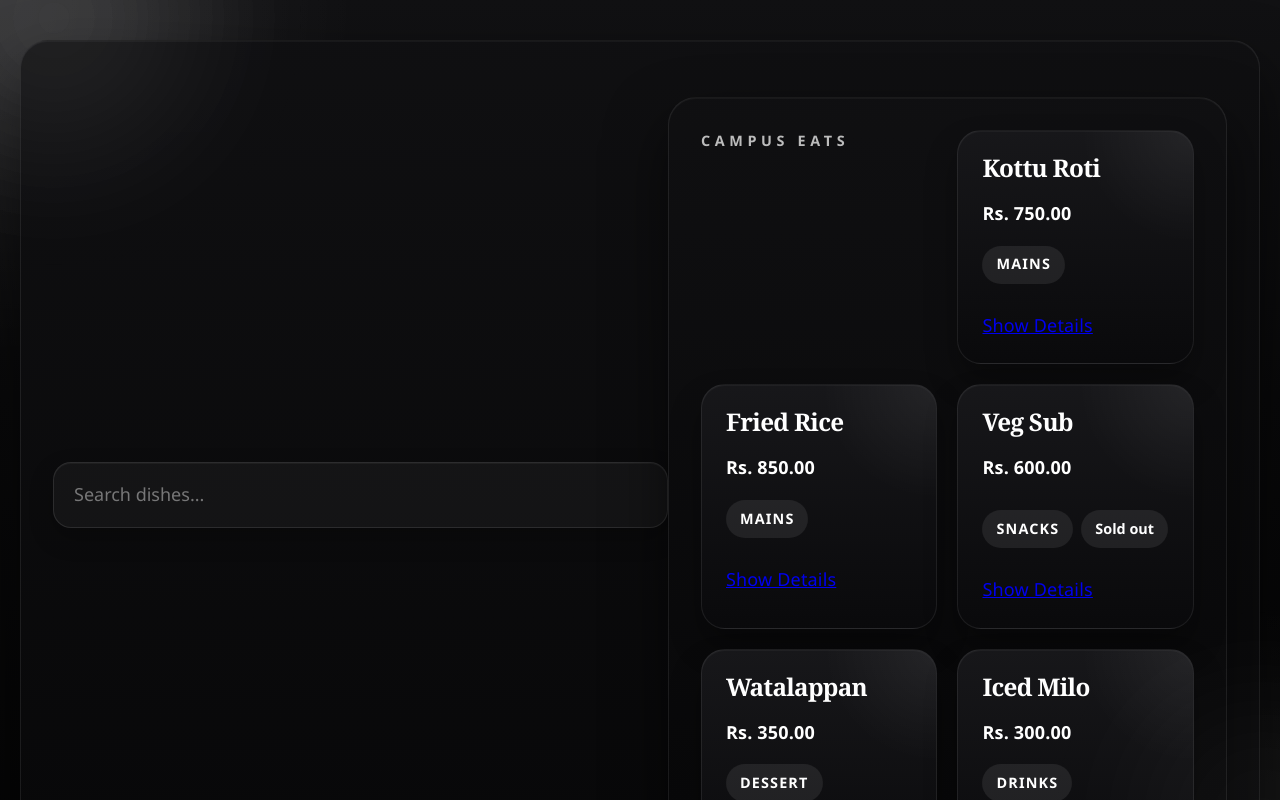
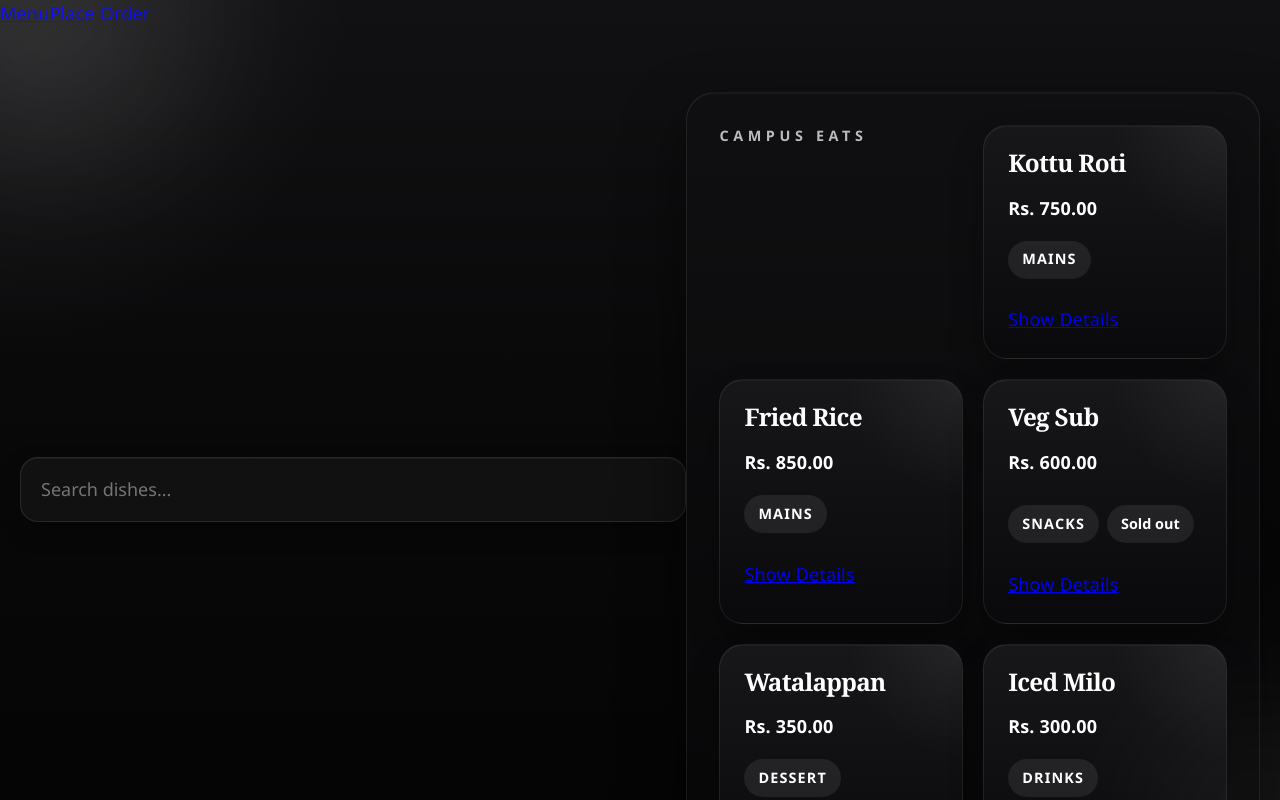
Before and after one commit to Lahiru-Chandipa/CampusEats, a React (Vite) app in the folder campuseats-dashboard/: page / in a window 1280 px wide. Shown: the top 800 px of the page. Built offline with nearby package versions, Linux system fonts and the light colour scheme.

Commit message:
Refactor App component to include navigation and routing setup

```diff
--- a/campuseats-dashboard/src/App.jsx
+++ b/campuseats-dashboard/src/App.jsx
@@ -1,12 +1,23 @@
 import './App.css'
-import MenuPage from './features/menu/pages/MenuPage'
+import { Routes, Route, NavLink } from "react-router-dom";
+import MenuPage from "./features/menu/pages/MenuPage";
+import DishDetailPage from "./features/menu/pages/DishDetailPage";
+import OrderPage from "./features/menu/pages/OrderPage";
 
-function App() {
+export default function App() {
   return (
-      <div className="menu">
-        <MenuPage />
-      </div>
-  )
+   <div>
+     <nav>
+       <NavLink to="/">Menu</NavLink>
+       <NavLink to="/order">Place Order</NavLink>
+     </nav>
+
+     <Routes>
+        <Route path="/" element={<MenuPage />} />
+        <Route path="/dish/:id" element={<DishDetailPage />} />
+        <Route path="/order" element={<OrderPage />} />
+        <Route path="*" element={<p>404 — Page not found</p>} />
+     </Routes>
+   </div>
+ );
 }
-
-export default App
```
